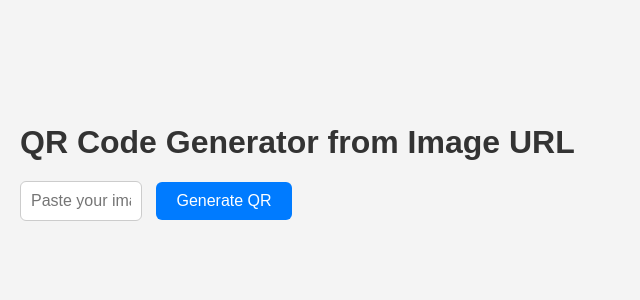
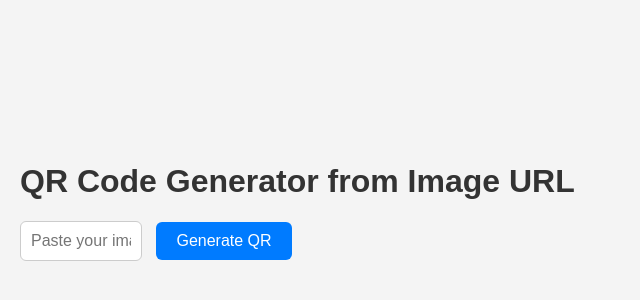
Before and after one commit to Primus-8/QR-, a plain HTML site: page index.html in a window 1280 px wide. Shown: the part 248-548 px from the top of the page, without its empty margins (0-640 px from the left). Drawn offline with Linux system fonts and the light colour scheme.

Commit message:
Update index.html

```diff
--- a/index.html
+++ b/index.html
@@ -19,7 +19,7 @@
 
     h1 {
       color: #333;
-      margin-bottom: 20px;
+      margin-top: 100px;
     }
 
     input[type="text"] {
```
